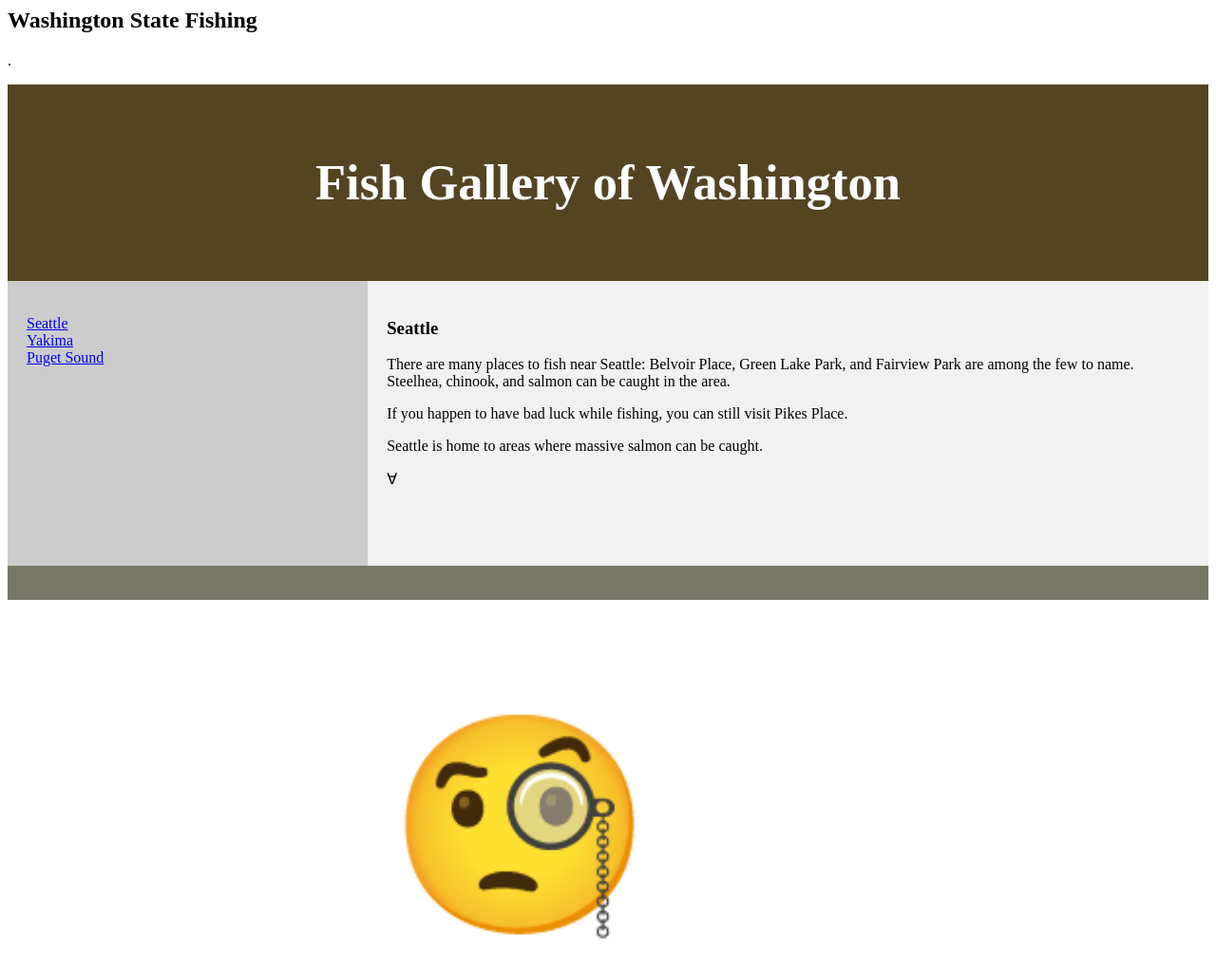
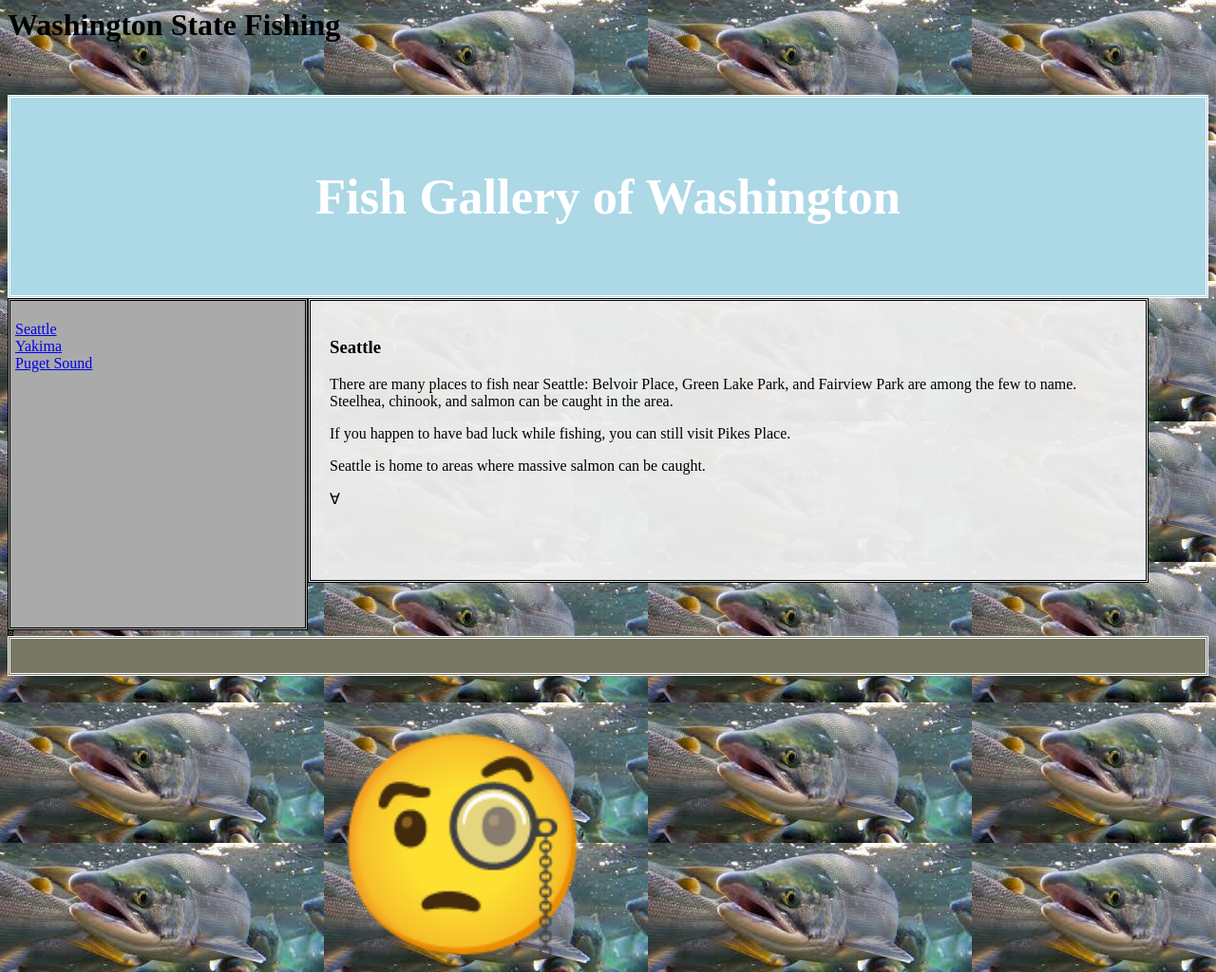
Before and after one commit to arose45/uthando, a plain HTML site: page pagethree.html in a window 1280 px wide. Shown: the whole page at 95% size. Before the commit the page ends 1003 px from the top, so only its background shows below. Drawn offline with Linux system fonts and the light colour scheme.

Commit message:
new edition

```diff
--- a/pagethree.html
+++ b/pagethree.html
@@ -12,23 +12,26 @@
 	box-sizing: border-box;
 }
 
-body {font-family: Times New Roman, Helvetica, sans-serif}
-
-
+body {
+	font-family: Times New Roman, Helvetica, sans-serif;
+	background-image: url('images/wasalmon.jpg');
+}
 header {
-  background-color: #542;
+  background-color: lightblue;
   padding: 30px;
   text-align: center;
   font-size: 35px;
   color: white;
+  border-style: double;
+
 }
-
 nav {
   float: left;
-  width: 30%;
-  height: 300px;
-  background: #ccc;
-  padding: 20px;
+  width: 25%;
+  height: 350px;
+  background: #aaa;
+  padding: 5px;
+  border-style: double;
 }
 nav ul {
   list-style-type: none;
@@ -39,14 +42,16 @@ article {
   float: left;
   padding: 20px;
   width: 70%;
-  background-color: #f1f1f1;
+  background-color: #f1f1f1f1;
   height: 300px;
+  border-style: double;
 }
 
 section:after {
   content: "";
   display: table;
   clear: both;
+  border-style: double;
 }
 
 footer {
@@ -54,20 +59,17 @@ footer {
   padding: 10px;
   text-align: center;
   color: white;
+  border-style: double;
 }
 
+</style>
 
-@media (max-width: 600px) {
-  nav, article {
-    width: 100%;
-    height: auto;
-  }
-}
-</style>
 </head>
 <body>
 
-<h2>Washington State Fishing</h2>
+<h1>Washington State Fishing
+</h1>
+
 <p>
 .</p>
 <p></p>
@@ -111,13 +113,6 @@ Seattle is home to areas where massive salmon can be caught.
 <style>
 
 </style>
-<style>
-body {
-  background-image: url('wasalmon.jpg');
-  background-repeat: no-repeat;
-  background-attachment: fixed;
-  background-size: 100% 100%;
-}
-</style>
+
 </body>
 </html>
```
Also changed, not shown: 1 other file.
